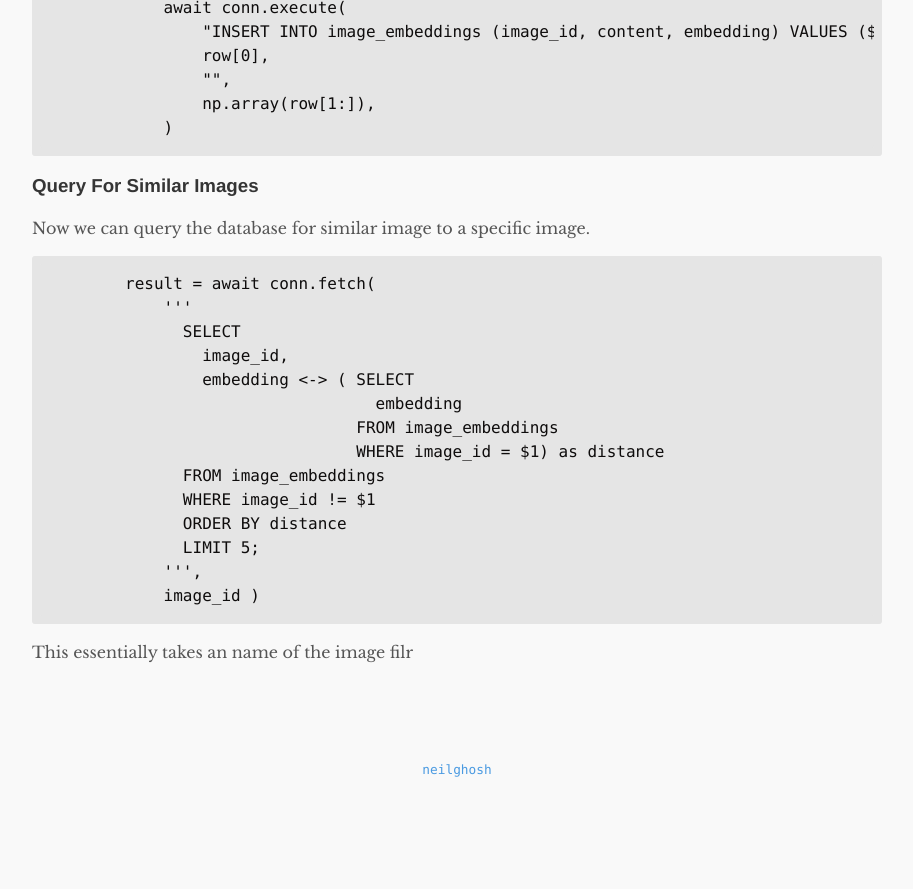
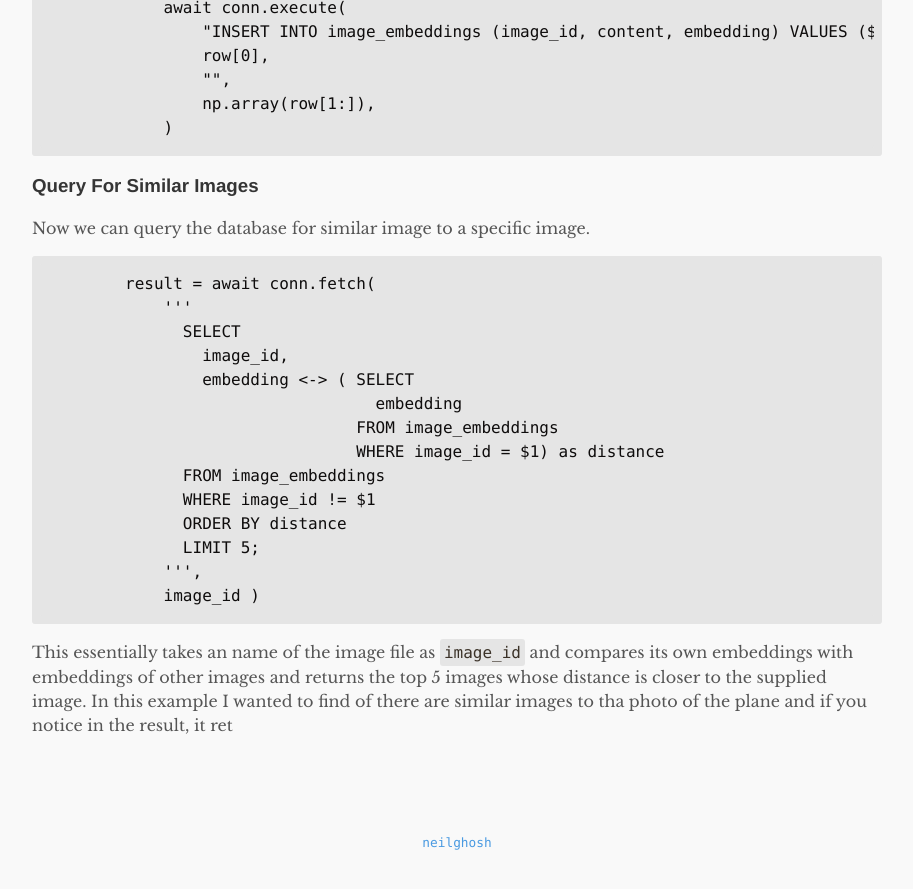
Before and after one commit to neilghosh/neilghosh.github.io, a Jekyll site: the page built from _posts/2023/2023-12-02-embeddings-prediction-using-vertext-ai-and-vector-database.md.md, in a window 1280 px wide and 900 px high, scrolled down 4662 px. Shown: the top 889 px of the window, without its empty margins (183-1096 px from the left). Built offline with Jekyll 4.4.1, drawn with Linux system fonts in a browser that asks for light colours; before the commit the page ends 5489 px from its top, so only the background shows below that.

Commit message:
_posts/2023/2023-12-02-embeddings-prediction-using-vertext-ai-and-vector-database.md.md updated from https://stackedit.io/

````diff
--- a/_posts/2023/2023-12-02-embeddings-prediction-using-vertext-ai-and-vector-database.md.md
+++ b/_posts/2023/2023-12-02-embeddings-prediction-using-vertext-ai-and-vector-database.md.md
@@ -176,8 +176,8 @@ Now we can query the database for similar image to a specific image.
             ''',
             image_id )
 ```
-This essentially takes an name of the image filr
+This essentially takes an name of the image file as `image_id` and compares its own embeddings with embeddings of other images and returns the top 5 images whose distance is closer to the supplied image. In this example I wanted to find of there are similar images to tha photo of the plane and if you notice in the result, it ret
 <!--stackedit_data:
-eyJoaXN0b3J5IjpbLTE4MzM0ODIzNDIsLTExMTI4NzI2OTUsMT
-k5Mjc0OTAxNyw3NjE4MTAwMDRdfQ==
+eyJoaXN0b3J5IjpbLTM5OTQ3NzI3NCwtMTExMjg3MjY5NSwxOT
+kyNzQ5MDE3LDc2MTgxMDAwNF19
 -->
````
